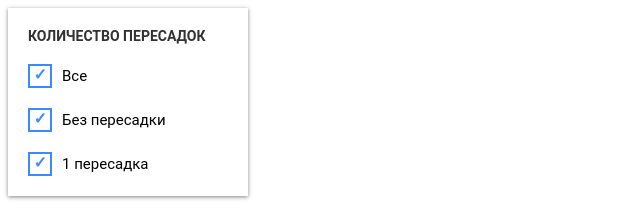
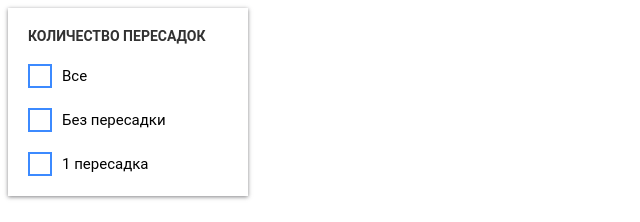
Before and after one commit to olzx/search-for-ait-tickets, a React (Vite) app: page / in a window 1280 px wide. Shown: the top 222 px of the page, without its empty margins (0-640 px from the left). Built offline with nearby package versions, Linux system fonts and the light colour scheme.

Commit message:
added the ability to switch the checkboxButton into two states on/off

```diff
--- a/src/components/CheckboxButton/CheckboxButton.jsx
+++ b/src/components/CheckboxButton/CheckboxButton.jsx
@@ -1,10 +1,20 @@
+import { useState } from "react"
 import "./CheckboxButton.css"
 
-export default function CheckboxButton({ children }) {
+export default function CheckboxButton({ onClick, children }) {
+    const [isActive, setisActive] = useState(false)
+
+    const isCheckmark = isActive && <span>&#x2713;</span>
+
+    function checboxClick() {
+        setisActive((prev) => !prev)
+        onClick && onClick(!isActive)
+    }
+
     return (
-        <div className="checkbox-button">
+        <div className="checkbox-button" onClick={checboxClick}>
             <div className="checkbox-button__square">
-                <div className="checkbox-button__checkmark">&#x2713;</div>
+                <div className="checkbox-button__checkmark">{isCheckmark}</div>
             </div>
             <div className="checkbox-button__label">{children}</div>
         </div>
```
